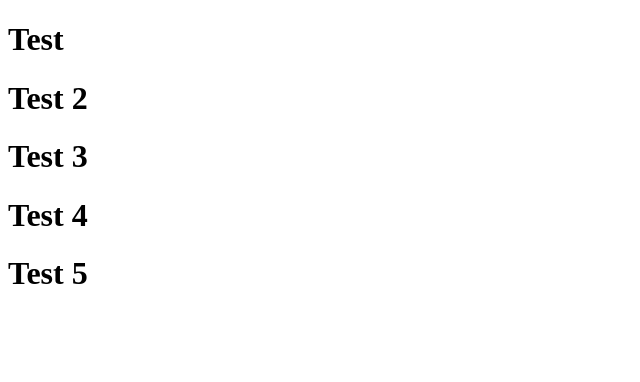
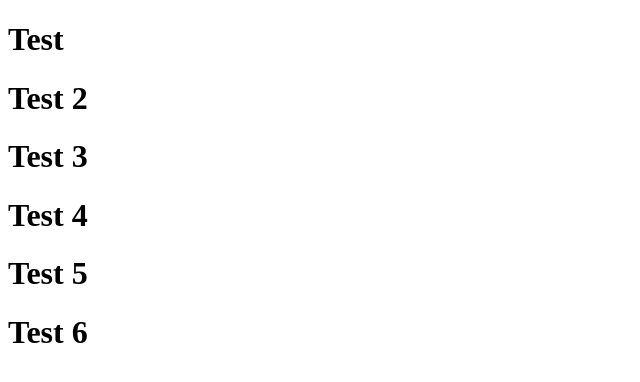
Before and after one commit to TatsuKenshi/endeavourtest, a plain HTML site: page index.html in a window 1280 px wide. Shown: the whole page, without its empty margins (0-640 px from the left). Drawn offline with Linux system fonts and the light colour scheme.

Commit message:
test test march 6

```diff
--- a/index.html
+++ b/index.html
@@ -11,5 +11,6 @@
     <h1>Test 3</h1>
     <h1>Test  4</h1>
     <h1>Test  5</h1>
+    <h1>Test  6</h1>
 </body>
 </html>
```
